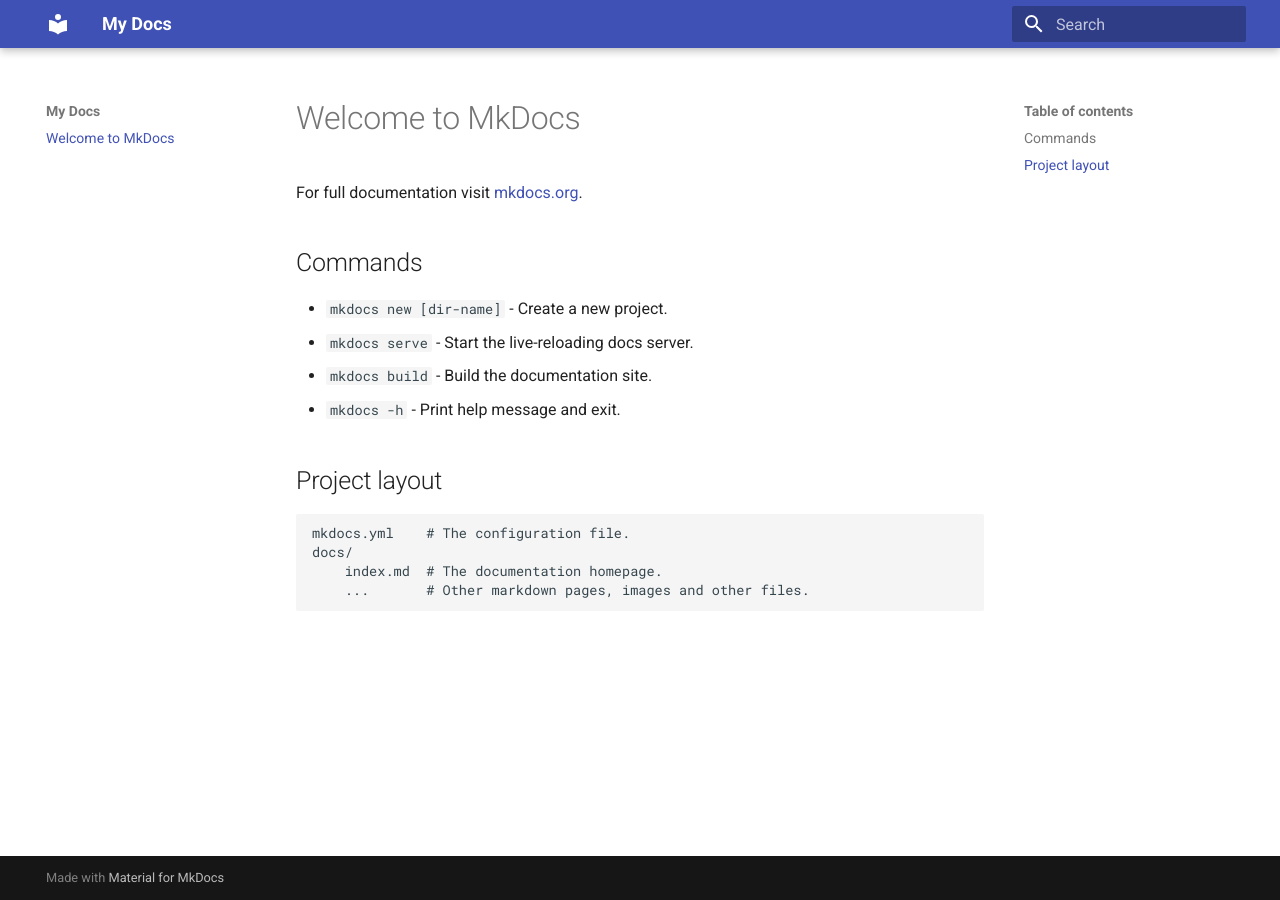
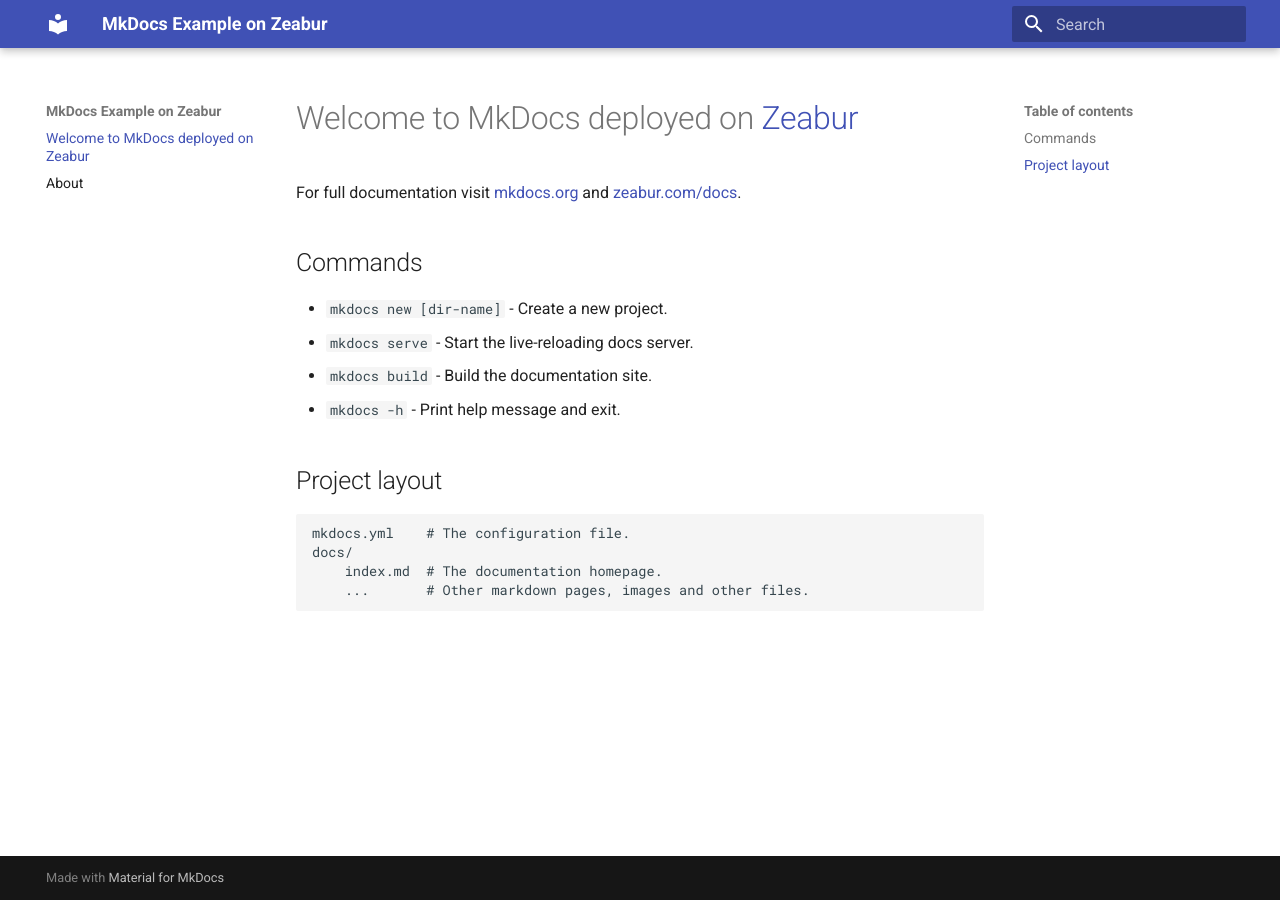
Before and after one commit to zeabur/mkdocs-template, an MkDocs documentation site: the page built from docs/index.md, in a window 1280 px wide. Built offline with MkDocs 1.6.1 and Material for MkDocs 9.7.7, drawn with Linux system fonts in a browser that asks for light colours.

```diff
--- a/docs/index.md
+++ b/docs/index.md
@@ -1,13 +1,13 @@
-# Welcome to MkDocs
+# Welcome to MkDocs deployed on [Zeabur](https://zeabur.com)
 
-For full documentation visit [mkdocs.org](https://www.mkdocs.org).
+For full documentation visit [mkdocs.org](https://www.mkdocs.org) and [zeabur.com/docs](https://zeabur.com/docs).
 
 ## Commands
 
-* `mkdocs new [dir-name]` - Create a new project.
-* `mkdocs serve` - Start the live-reloading docs server.
-* `mkdocs build` - Build the documentation site.
-* `mkdocs -h` - Print help message and exit.
+- `mkdocs new [dir-name]` - Create a new project.
+- `mkdocs serve` - Start the live-reloading docs server.
+- `mkdocs build` - Build the documentation site.
+- `mkdocs -h` - Print help message and exit.
 
 ## Project layout
 
--- a/mkdocs.yml
+++ b/mkdocs.yml
@@ -1,3 +1,3 @@
-site_name: My Docs
+site_name: MkDocs Example on Zeabur
 theme:
   name: material
```
Also changed, not shown: docs/about.md (added, +3 -0 lines).
